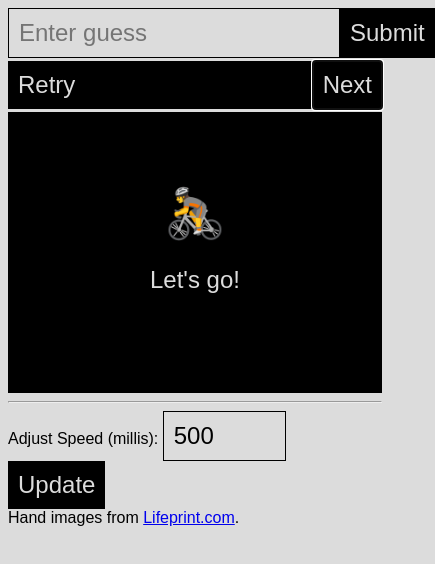
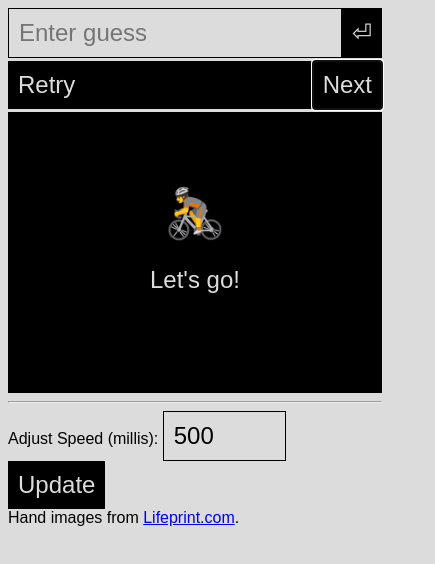
Before and after one commit to martiansnoop/fingerspelling, a plain HTML site: page index.html in a window 390 px wide. Shown: the whole page, 435 px wide, since content can reach past the window. Drawn offline with Linux system fonts and the light colour scheme.

Commit message:
Use a symbol for guess input submit button
This is kind of a dumb reason: When the button has more text in it, part
of it does not stay inside the main container, which makes the other
content look smaller. I'm not sure why the input doesn't size itself so
as to fit inside the container.

The current code still has that problem, but the size of screen that it
happens on is now smaller than my phone width, so it works on my machine
for now.

```diff
--- a/index.html
+++ b/index.html
@@ -18,7 +18,7 @@
                        autocapitalize="off"
                        placeholder="Enter guess"
                        disabled />
-                <button type="submit" name="submit-guess">Submit</button>
+                <button type="submit" name="submit-guess">⏎</button>
             </form>
             <div class="control-button-container">
                 <button id="retry-button" class="control-button" disabled>Retry</button>
```
